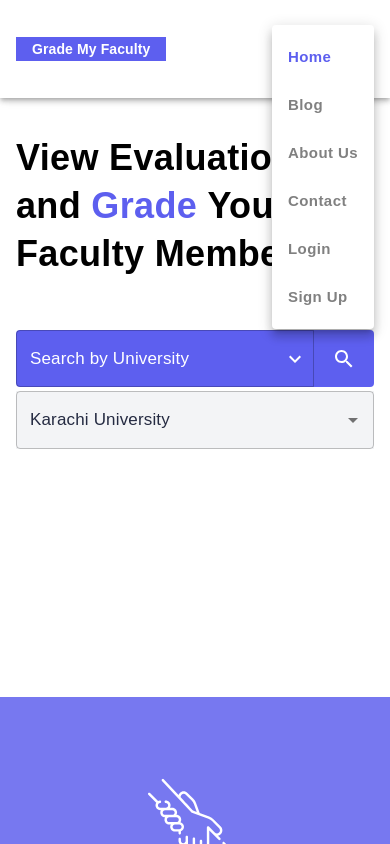
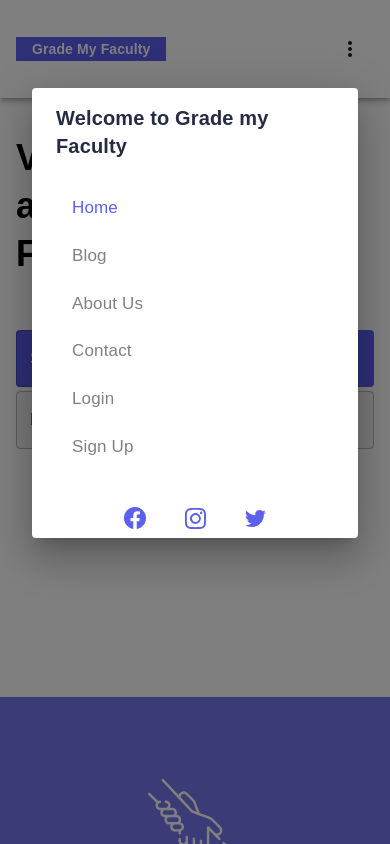
Before and after one commit to AbdulAziz0682/grade-my-faculty, a React (Create React App) app: page / in a window 390 px wide. Both pictures are taken after a click on the button 350 px from the left and 49 px from the top of the page. Shown: the top 844 px of the page. Built offline with nearby package versions, Linux system fonts and the light colour scheme; a web font is replaced by a local one.

Commit message:
Updated Routes Menu in Mobile Screens

```diff
--- /dev/null
+++ b/src/components/User/TopBar/MobileMenuDialog.jsx
@@ -0,0 +1,64 @@
+import React from 'react';
+import PropTypes from 'prop-types';
+
+import {
+  Dialog,
+  DialogActions,
+  DialogContent,
+  DialogTitle,
+  List,
+  ListItemButton,
+  ListItemText,
+} from '@mui/material';
+
+import { useHistory, useLocation } from 'react-router-dom';
+
+import primaryFacebook from '../../../assets/primaryFacebook.svg';
+import primaryInstagram from '../../../assets/primaryInstagram.svg';
+import primaryTwitter from '../../../assets/primaryTwitter.svg';
+
+export default function MobileMenuDialog({ open, handleClose }) {
+  const { pathname } = useLocation();
+  const history = useHistory();
+  return (
+    <Dialog open={open} fullWidth handleClose={handleClose} classes={{ container: 'items-start mt-14', paper: 'w-full' }}>
+      <DialogTitle classes={{ root: 'text-xl' }}>
+        Welcome to Grade my Faculty
+      </DialogTitle>
+      <DialogContent>
+        <List>
+          <ListItemButton onClick={() => { history.push('/'); handleClose(); }}>
+            <ListItemText sx={{ color: pathname === '/' || pathname === '/' ? 'primary.main' : 'gray' }}>Home</ListItemText>
+          </ListItemButton>
+          <ListItemButton onClick={() => { history.push('/blog'); handleClose(); }}>
+            <ListItemText sx={{ color: pathname === '/blog' || pathname === '/blog' ? 'primary.main' : 'gray' }}>Blog</ListItemText>
+          </ListItemButton>
+          <ListItemButton onClick={() => { history.push('/aboutUs'); handleClose(); }}>
+            <ListItemText sx={{ color: pathname === '/aboutUs' || pathname === '/aboutUs' ? 'primary.main' : 'gray' }}>About Us</ListItemText>
+          </ListItemButton>
+          <ListItemButton onClick={() => { history.push('/contact'); handleClose(); }}>
+            <ListItemText sx={{ color: pathname === '/contact' || pathname === '/contact' ? 'primary.main' : 'gray' }}>Contact</ListItemText>
+          </ListItemButton>
+          <ListItemButton onClick={() => { history.push('/login'); handleClose(); }}>
+            <ListItemText sx={{ color: pathname === '/login' || pathname === '/login' ? 'primary.main' : 'gray' }}>Login</ListItemText>
+          </ListItemButton>
+          <ListItemButton onClick={() => { history.push('/signUp'); handleClose(); }}>
+            <ListItemText sx={{ color: pathname === '/signUp' || pathname === '/signUp' ? 'primary.main' : 'gray' }}>Sign Up</ListItemText>
+          </ListItemButton>
+        </List>
+      </DialogContent>
+      <DialogActions className="flex items-center justify-center">
+        <span className="flex items-center justify-center gap-9">
+          <img src={primaryFacebook} alt="facebook" className="w-6" />
+          <img src={primaryInstagram} alt="instagram" className="w-6" />
+          <img src={primaryTwitter} alt="twitter" className="w-6" />
+        </span>
+      </DialogActions>
+    </Dialog>
+  );
+}
+
+MobileMenuDialog.propTypes = {
+  open: PropTypes.bool.isRequired,
+  handleClose: PropTypes.func.isRequired,
+};
--- a/src/components/User/TopBar/index.jsx
+++ b/src/components/User/TopBar/index.jsx
@@ -7,7 +7,7 @@ import Toolbar from '@mui/material/Toolbar';
 import IconButton from '@mui/material/IconButton';
 import Typography from '@mui/material/Typography';
 import MenuItem from '@mui/material/MenuItem';
-import Menu from '@mui/material/Menu';
+// import Menu from '@mui/material/Menu';
 import MoreIcon from '@mui/icons-material/MoreVert';
 import Button from '@mui/material/Button';
 import List from '@mui/material/List';
@@ -22,6 +22,7 @@ import { Link, useLocation, useHistory } from 'react-router-dom';
 import { /* InputAdornment */ TextField } from '@mui/material';
 
 import { useSelector } from 'react-redux';
+import MobileMenuDialog from './MobileMenuDialog';
 
 const isSearchFieldRoute = {
   '/grade': true,
@@ -32,7 +33,7 @@ const isSearchFieldRoute = {
 export default function TopBar() {
   const history = useHistory();
   const { pathname } = useLocation();
-  const [mobileMoreAnchorEl, setMobileMoreAnchorEl] = React.useState(null);
+  // const [mobileMoreAnchorEl, setMobileMoreAnchorEl] = React.useState(null);
   const faculty = useSelector((state) => state.faculty);
   const universities = [
     { name: 'North South University' },
@@ -40,18 +41,18 @@ export default function TopBar() {
     { name: 'Karachi University' },
   ];
 
-  const isMobileMenuOpen = Boolean(mobileMoreAnchorEl);
+  // const isMobileMenuOpen = Boolean(mobileMoreAnchorEl);
 
-  const handleMobileMenuClose = () => {
+  /* const handleMobileMenuClose = () => {
     setMobileMoreAnchorEl(null);
-  };
+  }; */
 
-  const handleMobileMenuOpen = (event) => {
+  /* const handleMobileMenuOpen = (event) => {
     setMobileMoreAnchorEl(event.currentTarget);
-  };
-
+  }; */
+  const [openDialog, setOpenDialog] = React.useState(false);
   const mobileMenuId = 'primary-search-account-menu-mobile';
-  const renderMobileMenu = (
+  /* const renderMobileMenu = (
     <Menu
       anchorEl={mobileMoreAnchorEl}
       anchorOrigin={{
@@ -69,36 +70,46 @@ export default function TopBar() {
     >
       <MenuItem onClick={handleMobileMenuClose}>
         <Link to="/" style={{ textDecoration: 'none' }}>
-          <Typography variant="button" sx={{ color: pathname === '/' || pathname === '/' ? 'primary.main' : 'gray' }}>Home</Typography>
+          <Typography variant="button" sx={{ color: pathname === '/' ||
+          pathname === '/' ? 'primary.main' : 'gray' }}>Home</Typography>
         </Link>
       </MenuItem>
       <MenuItem onClick={handleMobileMenuClose}>
         <Link to="/blog" style={{ textDecoration: 'none' }}>
-          <Typography variant="button" sx={{ color: pathname === '/blog' || pathname === '/blog' ? 'primary.main' : 'gray' }}>Blog</Typography>
+          <Typography variant="button" sx={{ color: pathname === '/blog' ||
+          pathname === '/blog' ? 'primary.main' : 'gray' }}>Blog</Typography>
         </Link>
       </MenuItem>
       <MenuItem onClick={handleMobileMenuClose}>
         <Link to="/aboutUs" style={{ textDecoration: 'none' }}>
-          <Typography variant="button" sx={{ color: pathname === '/aboutUs' || pathname === '/aboutUs' ? 'primary.main' : 'gray' }}>About Us</Typography>
+          <Typography variant="button" sx={{ color: pathname === '/aboutUs' ||
+          pathname === '/aboutUs' ? 'primary.main' : 'gray' }}>About Us</Typography>
         </Link>
       </MenuItem>
       <MenuItem onClick={handleMobileMenuClose}>
         <Link to="/contact" style={{ textDecoration: 'none' }}>
-          <Typography variant="button" sx={{ color: pathname === '/contact' || pathname === '/contact' ? 'primary.main' : 'gray' }}>Contact</Typography>
+          <Typography variant="button"
+          sx={{ color: pathname === '/contact' || pathname === '/contact' ? 'primary.main'
+          : 'gray' }}>Contact</Typography>
         </Link>
       </MenuItem>
       <MenuItem onClick={handleMobileMenuClose}>
         <Link to="/login" style={{ textDecoration: 'none' }}>
-          <Typography variant="button" sx={{ color: pathname === '/login' || pathname === '/login' ? 'primary.main' : 'gray' }}>Login</Typography>
+          <Typography variant="button"
+          sx={{ color: pathname === '/login' || pathname === '/login' ? 'primary.main' : 'gray' }}
+          >Login</Typography>
         </Link>
       </MenuItem>
       <MenuItem onClick={handleMobileMenuClose}>
         <Link to="/signUp" style={{ textDecoration: 'none' }}>
-          <Typography variant="button" sx={{ color: pathname === '/signUp' || pathname === '/signUp' ? 'primary.main' : 'gray' }}>Sign Up</Typography>
+          <Typography variant="button"
+          sx={{ color: pathname === '/signUp' || pathname === '/signUp' ? 'primary.main' : 'gray' }}
+          >
+          Sign Up</Typography>
         </Link>
       </MenuItem>
     </Menu>
-  );
+  ); */
 
   return (
     <Box className={`${pathname === '/admin' && 'hidden'} order-first`}>
@@ -212,7 +223,7 @@ export default function TopBar() {
                 aria-controls={mobileMenuId}
                 aria-haspopup="true"
                 color="inherit"
-                onClick={handleMobileMenuOpen}
+                onClick={(/* e */) => { /* handleMobileMenuOpen(e); */ setOpenDialog(true); }}
               >
                 <MoreIcon />
               </IconButton>
@@ -220,7 +231,8 @@ export default function TopBar() {
           </Toolbar>
         </Container>
       </AppBar>
-      {renderMobileMenu}
+      <MobileMenuDialog open={openDialog} handleClose={() => setOpenDialog(false)} />
+      {/* renderMobileMenu */}
     </Box>
   );
 }
```
